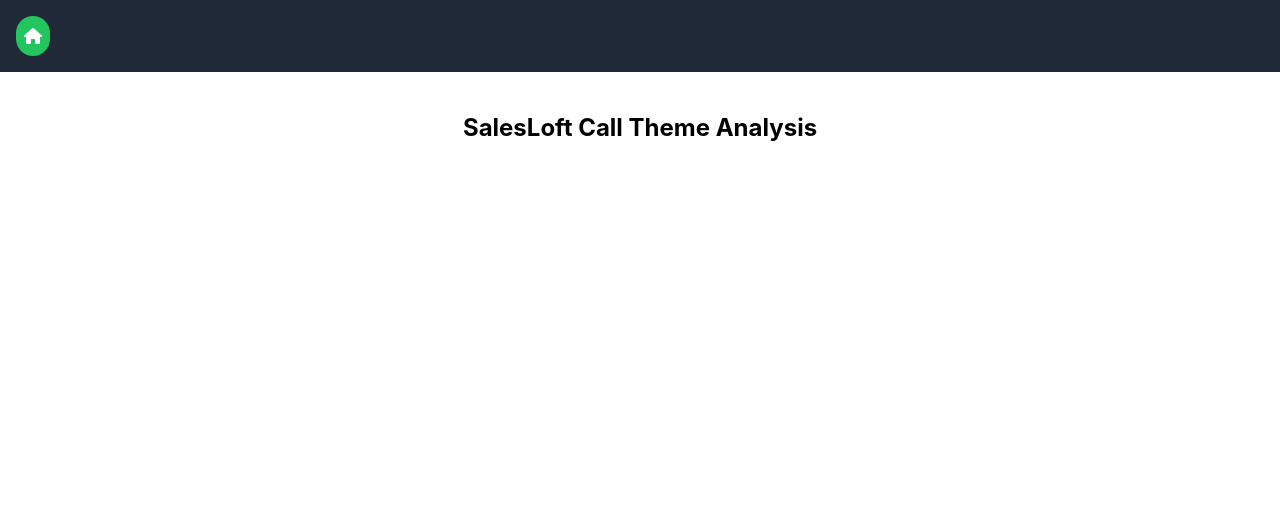
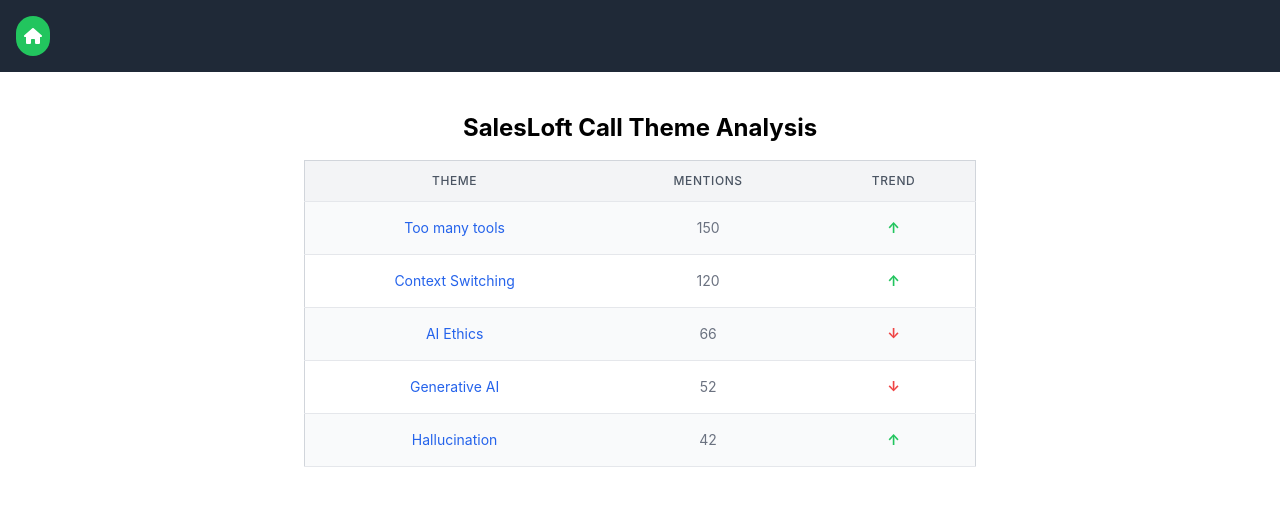
Before and after one commit to Mtaylert/sl-vista-frontend, a React (Create React App) app in the folder sl-vista/: page /call-history in a window 1280 px wide. Shown: the top 506 px of the page. Built offline with nearby package versions, Linux system fonts and the light colour scheme.

Commit message:
theme drill down

```diff
--- a/package.json
+++ b/package.json
@@ -4,6 +4,9 @@
     "@emotion/styled": "^11.13.0",
     "@mui/material": "^5.16.4",
     "antd": "^5.19.3",
-    "autoprefixer": "^10.4.19"
+    "autoprefixer": "^10.4.19",
+    "react": "^18.3.1",
+    "react-dom": "^18.3.1",
+    "recharts": "^2.12.7"
   }
 }
--- a/sl-vista/src/call_topic_analysis.js
+++ b/sl-vista/src/call_topic_analysis.js
@@ -1,17 +1,71 @@
+import React from 'react';
+import { Link } from 'react-router-dom';
 import Header from './header';
 
+const data = [
+    { theme: "Too many tools", mentions: 150, trend: "up" },
+    { theme: "Context Switching", mentions: 120, trend: "up" },
+    { theme: "AI Ethics", mentions: 66, trend: "down" },
+    { theme: "Generative AI", mentions: 52, trend: "down" },
+    { theme: "Hallucination", mentions: 42, trend: "up" }
+];
+
 const TopicAnalysis = () => {
+    const getTrendArrow = (trend) => {
+        return trend === 'up' ? '↑' : '↓';
+    };
+
+    const getTrendColor = (trend) => {
+        return trend === 'up' ? 'text-green-500' : 'text-red-500';
+    };
 
     return (
         <div>
-
-<Header />
-    <div className="App flex flex-col items-center mt-10">
-      <h1 className="text-2xl font-bold mb-4">SalesLoft Call Theme Analysis</h1>
-
-      </div>
-      </div>
-    )
+            <Header />
+            <div className="App flex flex-col items-center mt-10">
+                <h1 className="text-2xl font-bold mb-4">SalesLoft Call Theme Analysis</h1>
+                <div className="w-full max-w-2xl">
+                    <table className="min-w-full bg-white border border-gray-300">
+                        <thead>
+                            <tr className="bg-gray-100">
+                                <th className="px-6 py-3 border-b text-center text-xs leading-4 font-medium text-gray-600 uppercase tracking-wider">
+                                    Theme
+                                </th>
+                                <th className="px-6 py-3 border-b text-center text-xs leading-4 font-medium text-gray-600 uppercase tracking-wider">
+                                    Mentions
+                                </th>
+                                <th className="px-6 py-3 border-b text-center text-xs leading-4 font-medium text-gray-600 uppercase tracking-wider">
+                                    Trend
+                                </th>
+                            </tr>
+                        </thead>
+                        <tbody>
+                            {data.map((item, index) => (
+                                <tr key={index} className={index % 2 === 0 ? 'bg-gray-50' : 'bg-white'}>
+                                    <td className="px-6 py-4 whitespace-nowrap text-sm text-gray-900 border-b">
+                                        <Link
+                                            to={`/call-theme/${encodeURIComponent(item.theme)}`}
+                                            className="text-blue-600 hover:text-blue-800 hover:underline"
+                                        >
+                                            {item.theme}
+                                        </Link>
+                                    </td>
+                                    <td className="px-6 py-4 whitespace-nowrap text-sm text-gray-500 border-b">
+                                        {item.mentions}
+                                    </td>
+                                    <td className="px-6 py-4 whitespace-nowrap text-sm text-gray-500 border-b">
+                                        <span className={`font-bold ${getTrendColor(item.trend)}`}>
+                                            {getTrendArrow(item.trend)}
+                                        </span>
+                                    </td>
+                                </tr>
+                            ))}
+                        </tbody>
+                    </table>
+                </div>
+            </div>
+        </div>
+    );
 }
 
-export default TopicAnalysis
+export default TopicAnalysis;
--- a/sl-vista/src/index.js
+++ b/sl-vista/src/index.js
@@ -4,6 +4,7 @@ import { BrowserRouter, Routes, Route } from 'react-router-dom';
 import App from './App';
 import CallTerminal from './call_terminal';
 import TopicAnalysis from './call_topic_analysis';
+import ThemeDrill from './theme_drill_down';
 import './index.css';
 
 
@@ -15,6 +16,7 @@ root.render(
         <Route path="/" element={<App />} />
         <Route path="/call-terminal" element={<CallTerminal />} />
         <Route path="/call-history" element={<TopicAnalysis />} />
+        <Route path="/call-theme/:theme" element={<ThemeDrill />} />
       </Routes>
     </BrowserRouter>
   </React.StrictMode>
--- /dev/null
+++ b/sl-vista/src/theme_drill_down.js
@@ -0,0 +1,15 @@
+import Header from './header';
+
+const ThemeDrill = () => {
+
+
+    return (
+        <div>
+        <Header />
+
+            Theme Drill Down
+        </div>
+    )
+}
+
+export default ThemeDrill
```
Also changed, not shown: 1 other file (tests, documents, lock files or other folders).
